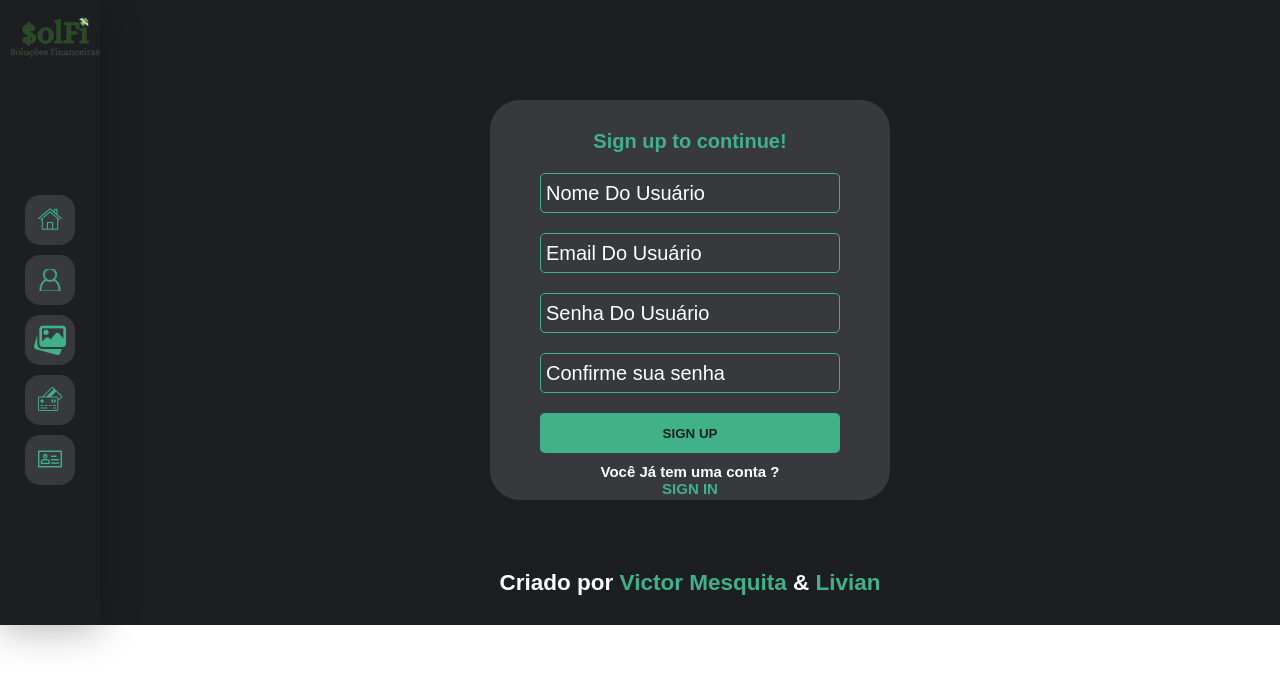
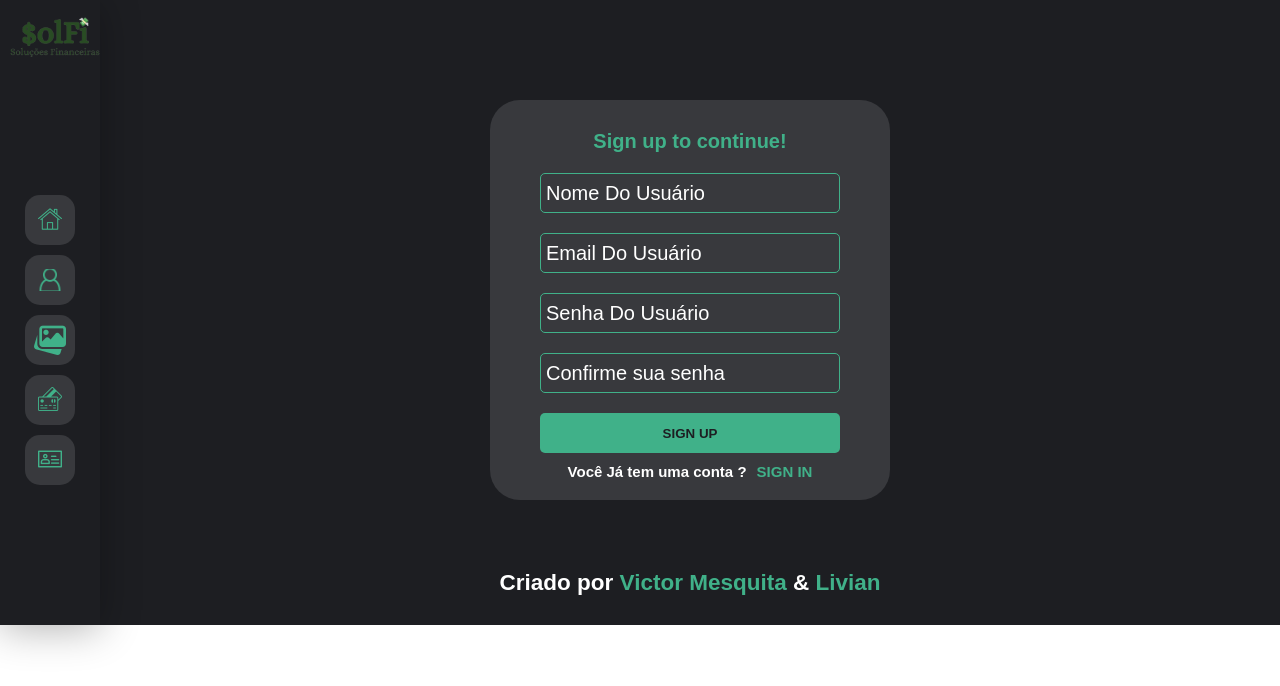
Before and after one commit to victor-joness/Solf1-Solucoes-Financeiras, a React (Create React App) app in the folder Client/: page /SignUp in a window 1280 px wide. Shown: the top 686 px of the page. Built offline with nearby package versions, Linux system fonts and the light colour scheme; a web font is replaced by a local one.

Commit message:
Update signup.css

```diff
--- a/Client/src/Pages/Autorizada/Login/SignUp/signup.css
+++ b/Client/src/Pages/Autorizada/Login/SignUp/signup.css
@@ -90,6 +90,8 @@
 }
 
 .signup-container .signup-container-direita .signup-container-direita-footer__account{
+    display: flex;
+    justify-content: center;
     color: #fff;
     text-align: center;
     margin-top: 1rem;
@@ -98,6 +100,7 @@
 .signup-container .signup-container-direita .signup-container-direita-footer__account p{
     color: var(--verde);
     cursor: pointer;
+    margin-left: 1rem;
 }
 
 @media (max-width:600px){
```
